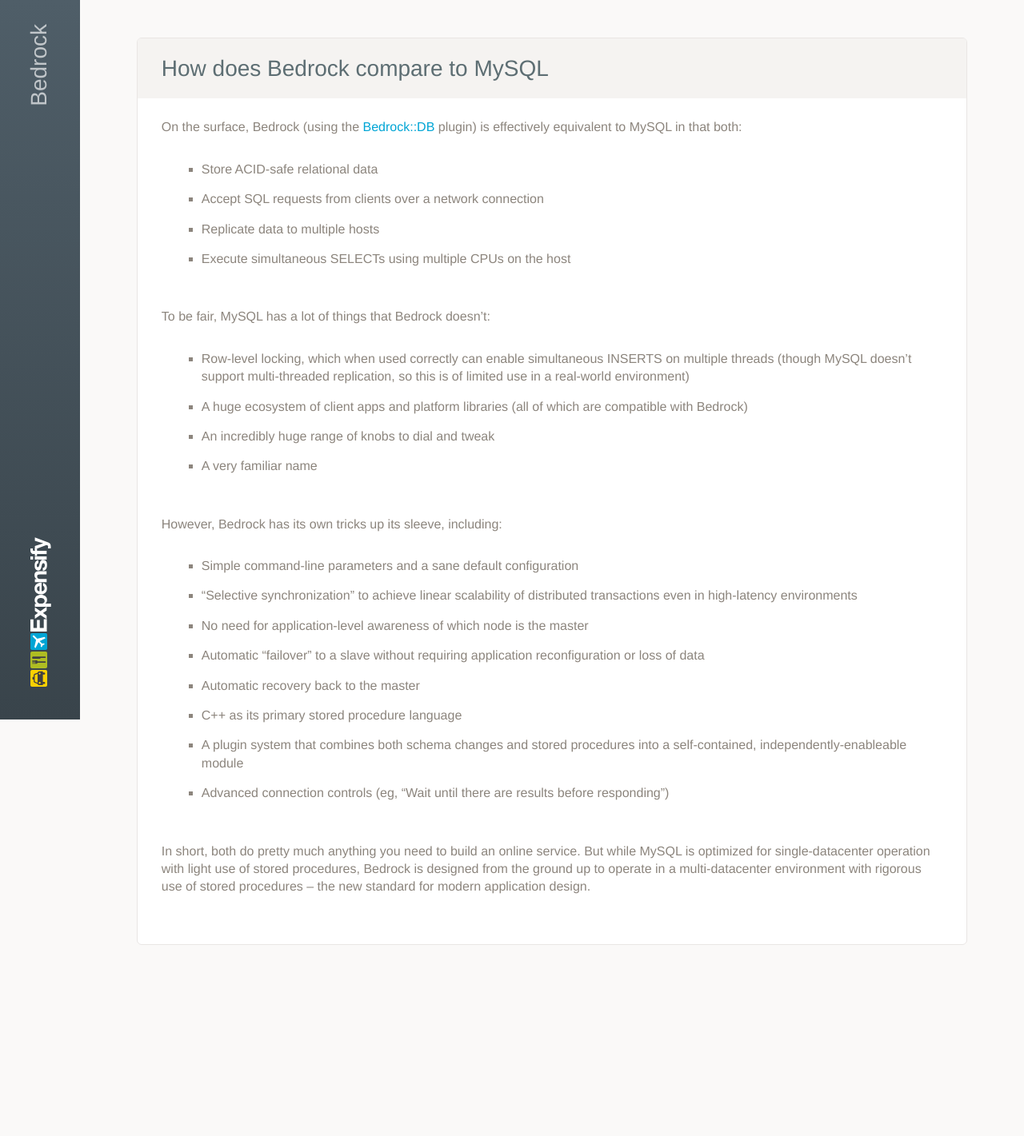
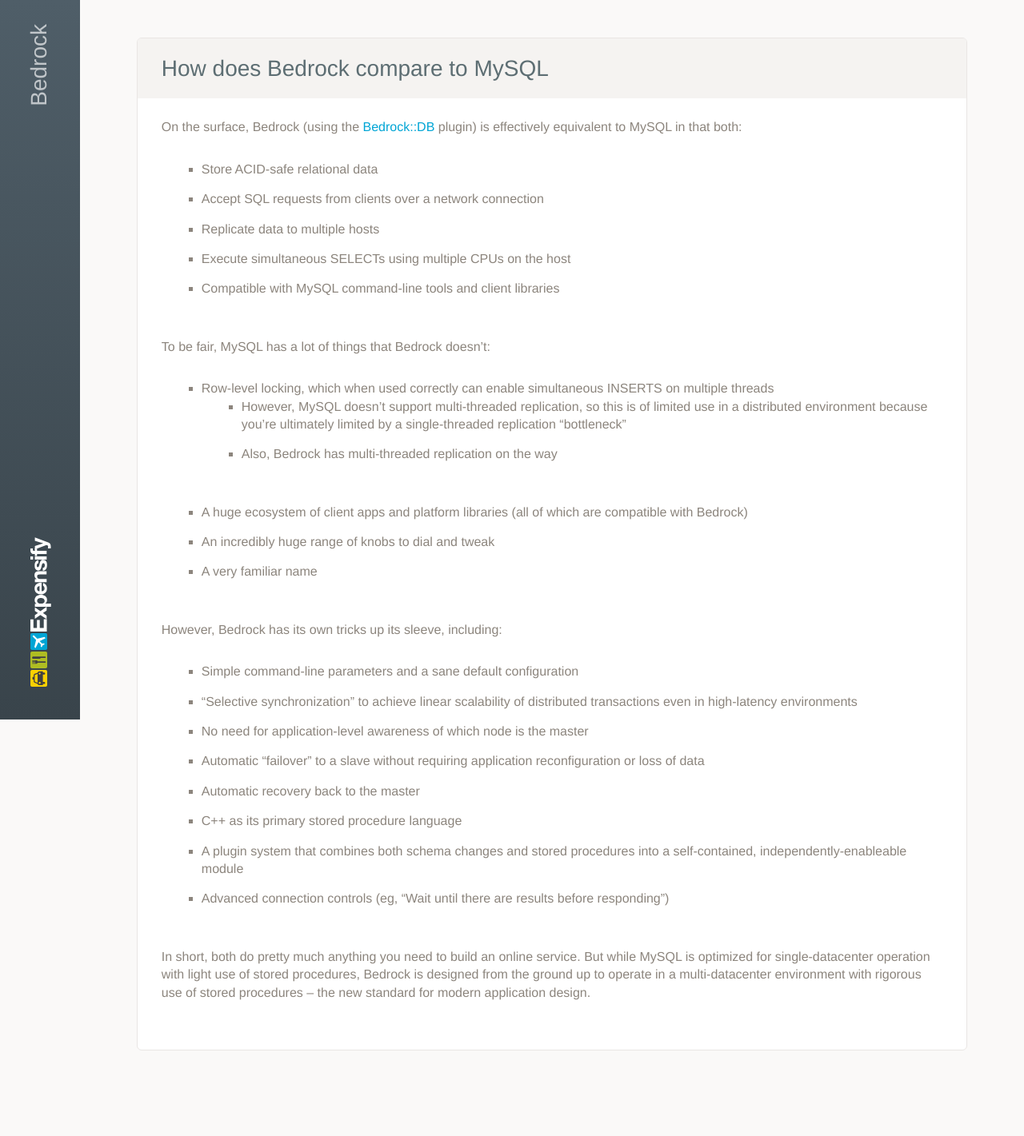
Before and after one commit to Expensify/Bedrock, a Jekyll site: the page built from docs/vs_mysql.md, in a window 1280 px wide. Shown: the whole page at 80% size. Built offline with Jekyll 4.4.1, drawn with Linux system fonts in a browser that asks for light colours; before the commit the page ends 1289 px from its top, so only the background shows below that.

Commit message:
Update vs_mysql.md

```diff
--- a/docs/vs_mysql.md
+++ b/docs/vs_mysql.md
@@ -8,10 +8,13 @@
 * Accept SQL requests from clients over a network connection
 * Replicate data to multiple hosts
 * Execute simultaneous SELECTs using multiple CPUs on the host
+* Compatible with MySQL command-line tools and client libraries
 
 To be fair, MySQL has a lot of things that Bedrock doesn't:
 
-* Row-level locking, which when used correctly can enable simultaneous INSERTS on multiple threads (though MySQL doesn't support multi-threaded replication, so this is of limited use in a real-world environment)
+* Row-level locking, which when used correctly can enable simultaneous INSERTS on multiple threads
+  * However, MySQL doesn't support multi-threaded replication, so this is of limited use in a distributed environment because you're ultimately limited by a single-threaded replication "bottleneck"
+  * Also, Bedrock has multi-threaded replication on the way
 * A huge ecosystem of client apps and platform libraries (all of which are compatible with Bedrock)
 * An incredibly huge range of knobs to dial and tweak
 * A very familiar name
```
